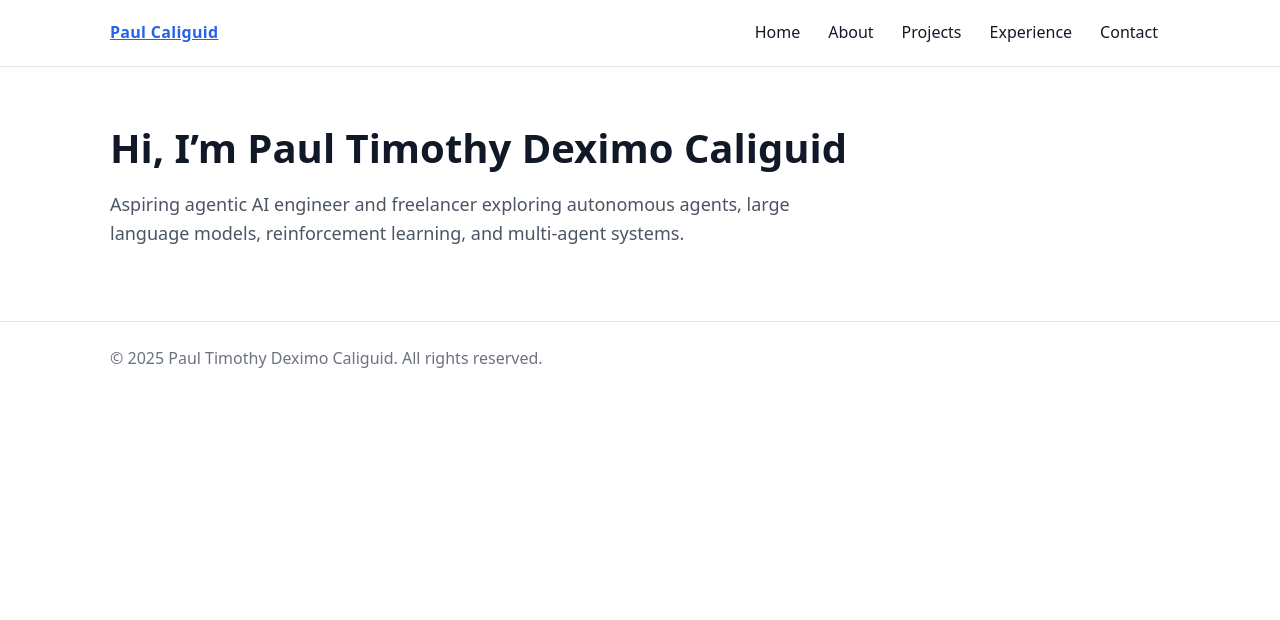
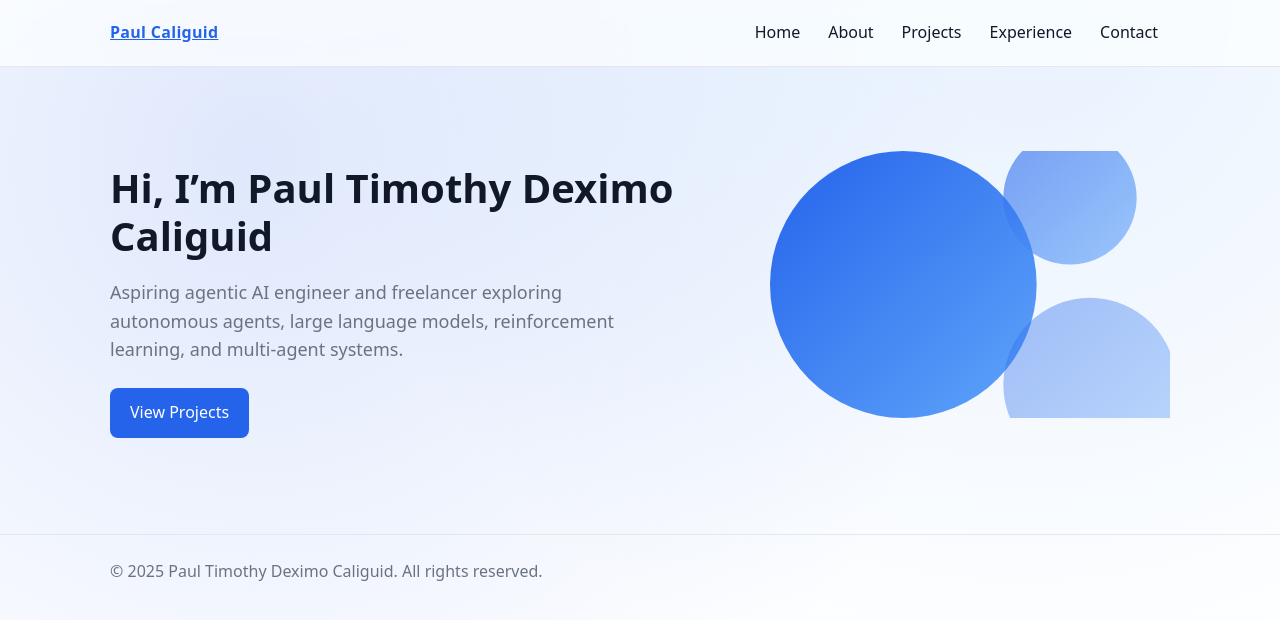
Before and after one commit to paulcaliguid/react-app, a React (Vite) app: page / in a window 1280 px wide. Shown: the top 620 px of the page. Built offline with nearby package versions, Linux system fonts and the light colour scheme.

Commit message:
feat: modernize home design with vector hero

```diff
--- a/src/components/Navbar.tsx
+++ b/src/components/Navbar.tsx
@@ -1,6 +1,7 @@
 import { NavLink } from 'react-router-dom'
+import type { CSSProperties } from 'react'
 
-const linkStyle: React.CSSProperties = {
+const linkStyle: CSSProperties = {
   textDecoration: 'none',
   color: 'inherit',
   padding: '8px 12px',
--- a/src/index.css
+++ b/src/index.css
@@ -25,6 +25,9 @@ body {
         margin: 0;
         min-height: 100vh;
         background: var(--bg);
+        background-image:
+                radial-gradient(circle at 20% 20%, rgba(37, 99, 235, 0.15), transparent 60%),
+                radial-gradient(circle at 80% 0%, rgba(96, 165, 250, 0.15), transparent 55%);
         color: var(--text);
         font-family: ui-sans-serif, system-ui, -apple-system, Segoe UI, Roboto, Arial, "Apple Color Emoji", "Segoe UI Emoji";
         line-height: 1.6;
--- a/src/pages/Home.tsx
+++ b/src/pages/Home.tsx
@@ -1,13 +1,53 @@
+import hero from '../assets/hero.svg'
+
 export default function Home() {
   return (
-    <section>
-      <h1 style={{ fontSize: 40, marginBottom: 8 }}>
-        Hi, I’m Paul Timothy Deximo Caliguid
-      </h1>
-      <p style={{ fontSize: 18, color: '#4b5563', maxWidth: 760 }}>
-        Aspiring agentic AI engineer and freelancer exploring autonomous agents,
-        large language models, reinforcement learning, and multi-agent systems.
-      </p>
+    <section
+      style={{
+        display: 'flex',
+        alignItems: 'center',
+        justifyContent: 'space-between',
+        gap: 32,
+        padding: '40px 0',
+        flexWrap: 'wrap',
+      }}
+    >
+      <div style={{ flex: '1 1 360px' }}>
+        <h1 style={{ fontSize: 40, marginBottom: 16 }}>
+          Hi, I’m Paul Timothy Deximo Caliguid
+        </h1>
+        <p
+          style={{
+            fontSize: 18,
+            color: 'var(--muted)',
+            maxWidth: 560,
+            marginBottom: 24,
+          }}
+        >
+          Aspiring agentic AI engineer and freelancer exploring autonomous
+          agents, large language models, reinforcement learning, and
+          multi-agent systems.
+        </p>
+        <a
+          href="/projects"
+          style={{
+            display: 'inline-block',
+            padding: '12px 20px',
+            background: 'var(--primary)',
+            color: '#fff',
+            borderRadius: 8,
+            textDecoration: 'none',
+            fontWeight: 500,
+          }}
+        >
+          View Projects
+        </a>
+      </div>
+      <img
+        src={hero}
+        alt=""
+        style={{ flex: '1 1 300px', maxWidth: 400, height: 'auto' }}
+      />
     </section>
   )
 }
```
Also changed, not shown: eslint.config.js (added, +20 -0 lines), src/assets/hero.svg (added). Lines whose indentation alone changed are shown as unchanged.
